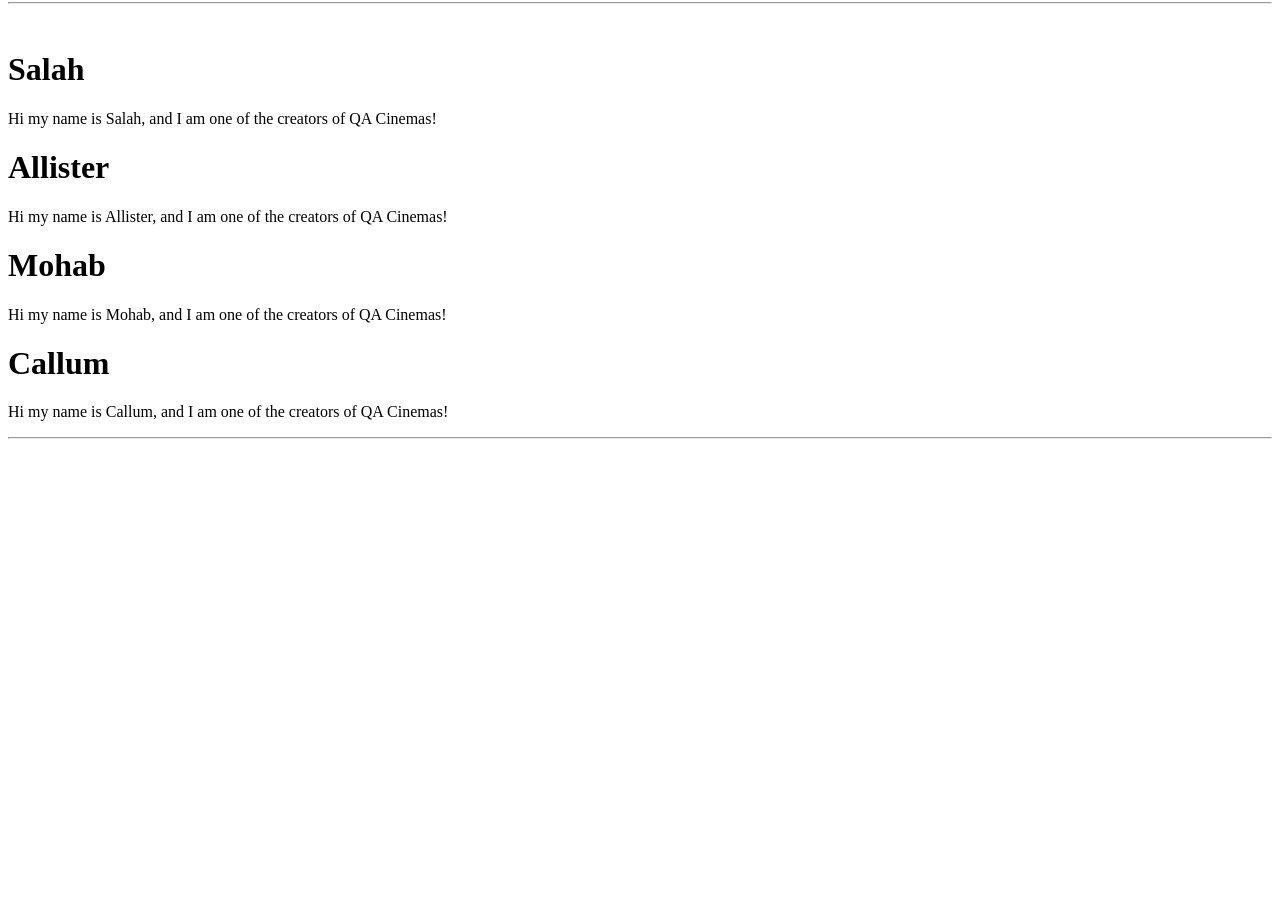
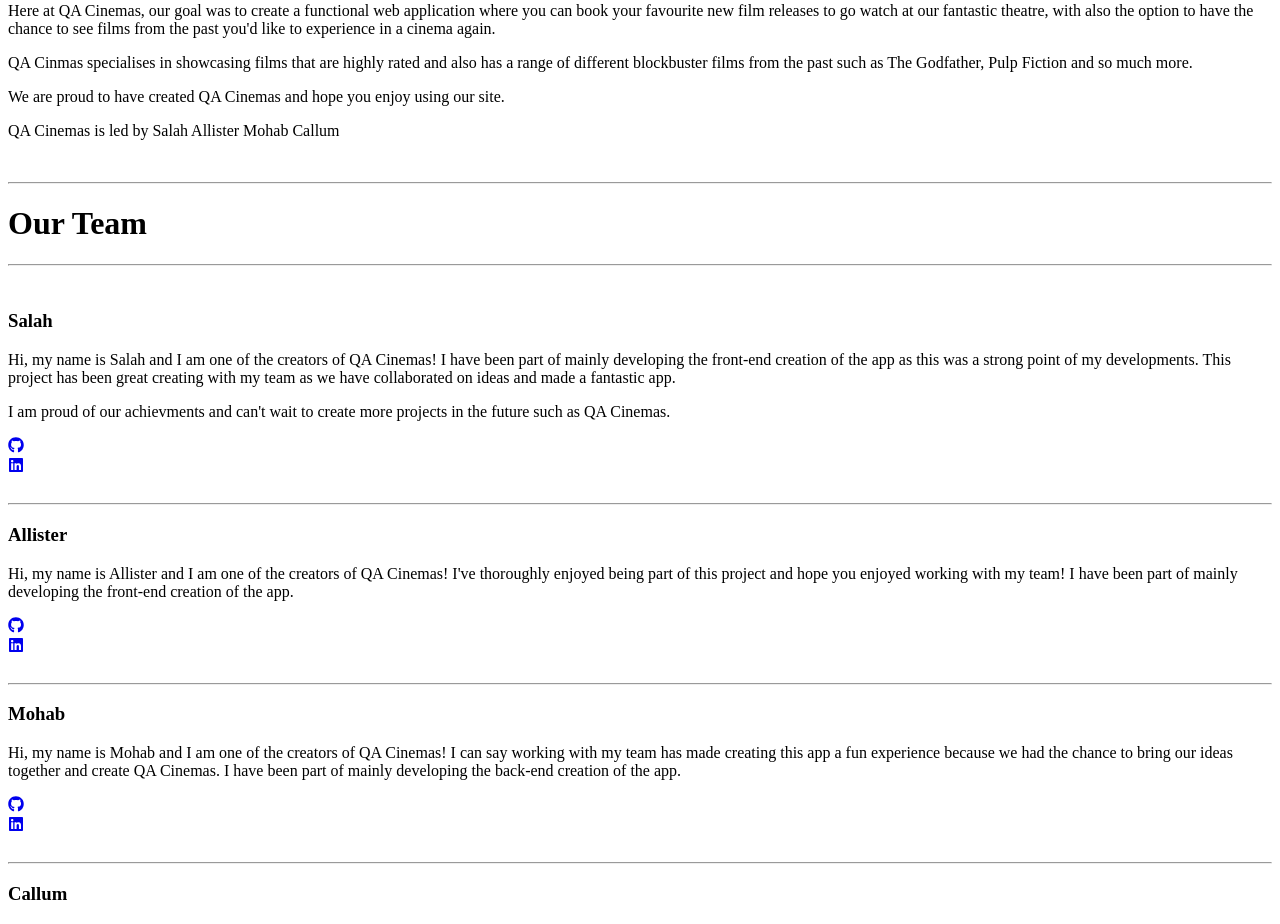
Before and after one commit to Callum-Robinson/QA-Cinema-Project-FrontEnd, a React (Create React App) app: page / in a window 1280 px wide. Shown: the part 78-1002 px from the top of the page. Before the commit the page ends 800 px from the top, so only its background shows below. Built offline with nearby package versions, Linux system fonts and the light colour scheme.

Commit message:
created links to pages and added info

```diff
--- a/package.json
+++ b/package.json
@@ -8,6 +8,7 @@
     "@testing-library/user-event": "^13.5.0",
     "react": "^18.1.0",
     "react-dom": "^18.1.0",
+    "react-icons": "^4.3.1",
     "react-scripts": "5.0.1",
     "web-vitals": "^2.1.4"
   },
--- a/src/Components/About/AboutPage.jsx
+++ b/src/Components/About/AboutPage.jsx
@@ -1,9 +1,13 @@
+import Info from "./Info";
 import OurTeam from "./OurTeam";
+
 
 const AboutPage = () => {
   return <div className="page-container">
 
+<Info />
 <OurTeam />
+
 
   </div>;
 };
--- a/src/Components/About/Creators/Allister.jsx
+++ b/src/Components/About/Creators/Allister.jsx
@@ -1,14 +1,33 @@
+import { FaGithub } from "react-icons/fa";
+import { FaLinkedin } from "react-icons/fa";
 const Allister = () => {
+  return (
+    <>
+      <div className="row">
+        <div className="col-md-9">
+          <h3>Allister</h3>
+          <p>
+            Hi, my name is Allister and I am one of the creators of QA Cinemas!
+            I've thoroughly enjoyed being part of this project and hope you
+            enjoyed working with my team! I have been part of mainly developing
+            the front-end creation of the app.
+          </p>
 
-    return (
-        <>
-        <h1> Allister </h1>
-        <p>
-            Hi my name is Allister, and I am one of the creators of QA Cinemas!
-        </p>
-        </>
-    )
+          <a href="https://github.com/awggardner">
+            <FaGithub />
+          </a>
+<br></br>
+          <a href="https://www.linkedin.com/in/allister-gardner-43b6b6236/">
+            <FaLinkedin />
+          </a>
+        </div>
+        <div className="col-md-3">
+          <br />
+        </div>
+        <hr />
+      </div>
+    </>
+  );
+};
 
-    }
-
-    export default Allister;
+export default Allister;
--- a/src/Components/About/Creators/Callum.jsx
+++ b/src/Components/About/Creators/Callum.jsx
@@ -1,14 +1,33 @@
+import { FaGithub } from "react-icons/fa";
+import { FaLinkedin } from "react-icons/fa";
 const Callum = () => {
+  return (
+    <>
+      <div className="row">
+        <div className="col-md-9">
+          <h3>Callum</h3>
+          <p>
+            Hi, my name is Callum and I am one of the creators of QA Cinemas! My
+            time working with my team creating this app was really fun and
+            collaborate with my team members. I have been part of mainly
+            developing the back-end creation of the app.
+          </p>
 
-    return (
-        <>
-        <h1> Callum </h1>
-        <p>
-            Hi my name is Callum, and I am one of the creators of QA Cinemas!
-        </p>
-        </>
-    )
+          <a href="https://github.com/Callum-Robinson">
+            <FaGithub />
+          </a>
+          <br></br>
+          <a href="https://www.linkedin.com/in/callum-robinson-388524239/">
+            <FaLinkedin />
+          </a>
+        </div>
+        <div className="col-md-3">
+          <br />
+        </div>
+        <hr />
+      </div>
+    </>
+  );
+};
 
-    }
-
-    export default Callum;
+export default Callum;
--- a/src/Components/About/Creators/Mohab.jsx
+++ b/src/Components/About/Creators/Mohab.jsx
@@ -1,14 +1,34 @@
+import { FaGithub } from "react-icons/fa";
+import { FaLinkedin } from "react-icons/fa";
 const Mohab = () => {
+  return (
+    <>
+      <div className="row">
+        <div className="col-md-9">
+          <h3>Mohab</h3>
+          <p>
+            Hi, my name is Mohab and I am one of the creators of QA Cinemas! I
+            can say working with my team has made creating this app a fun
+            experience because we had the chance to bring our ideas together and
+            create QA Cinemas. I have been part of mainly developing the
+            back-end creation of the app.
+          </p>
 
-    return (
-        <>
-        <h1> Mohab </h1>
-        <p>
-            Hi my name is Mohab, and I am one of the creators of QA Cinemas!
-        </p>
-        </>
-    )
+          <a href="https://github.com/Mohab-Khalifa">
+            <FaGithub />
+          </a>
+          <br></br>
+          <a href="https://www.linkedin.com/in/mohab-khalifa-47046215a/">
+            <FaLinkedin />
+          </a>
+        </div>
+        <div className="col-md-3">
+          <br />
+        </div>
+        <hr />
+      </div>
+    </>
+  );
+};
 
-    }
-
-    export default Mohab;
+export default Mohab;
--- a/src/Components/About/Creators/Salah.css
+++ b/src/Components/About/Creators/Salah.css
@@ -0,0 +1,4 @@
+#GitHubLink:hover{
+    color: rgb(49, 126, 199);
+
+}
--- a/src/Components/About/Creators/Salah.jsx
+++ b/src/Components/About/Creators/Salah.jsx
@@ -1,16 +1,37 @@
-
-
+import { FaGithub } from "react-icons/fa";
+import { FaLinkedin } from "react-icons/fa";
 const Salah = () => {
-
-return (
+  return (
     <>
-    <h1> Salah </h1>
-    <p>
-        Hi my name is Salah, and I am one of the creators of QA Cinemas!
-    </p>
+      <div className="row">
+        <div className="col-md-9">
+          <h3>Salah</h3>
+          <p>
+            Hi, my name is Salah and I am one of the creators of QA Cinemas! I
+            have been part of mainly developing the front-end creation of the
+            app as this was a strong point of my developments. This project has
+            been great creating with my team as we have collaborated on ideas
+            and made a fantastic app.
+          </p>
+          <p>
+            I am proud of our achievments and can't wait to create more projects
+            in the future such as QA Cinemas.
+          </p>
+          <a href="https://github.com/SalahS49">
+            <FaGithub />
+          </a>
+          <br></br>
+          <a href="https://www.linkedin.com/in/salah-salah-90927219a/">
+            <FaLinkedin />
+          </a>
+        </div>
+        <div className="col-md-3">
+          <br />
+        </div>
+        <hr />
+      </div>
     </>
-)
-
-}
+  );
+};
 
 export default Salah;
--- a/src/Components/About/Info.jsx
+++ b/src/Components/About/Info.jsx
@@ -0,0 +1,34 @@
+const Info = () => {
+  return (
+    <>
+      <div className="row">
+        <div className="col-md-9">
+          <h1> About Us </h1>
+          <p>
+            Here at QA Cinemas, our goal was to create a functional web
+            application where you can book your favourite new film releases to
+            go watch at our fantastic theatre, with also the option to have the
+            chance to see films from the past you'd like to experience in a
+            cinema again.
+          </p>
+          <p>
+            QA Cinmas specialises in showcasing films that are highly
+            rated and also has a range of different blockbuster films from the past such as The Godfather, Pulp Fiction and so much more.
+          </p>
+          <p>
+            We are proud to have created QA Cinemas and hope you enjoy using our
+            site.
+          </p>
+
+          <p>QA Cinemas is led by Salah Allister Mohab Callum</p>
+        </div>
+        <div className="col-md-3">
+          <br />
+        </div>
+        <hr />
+      </div>
+    </>
+  );
+};
+
+export default Info;
```
Also changed, not shown: 1 other file (tests, documents, lock files or other folders).
